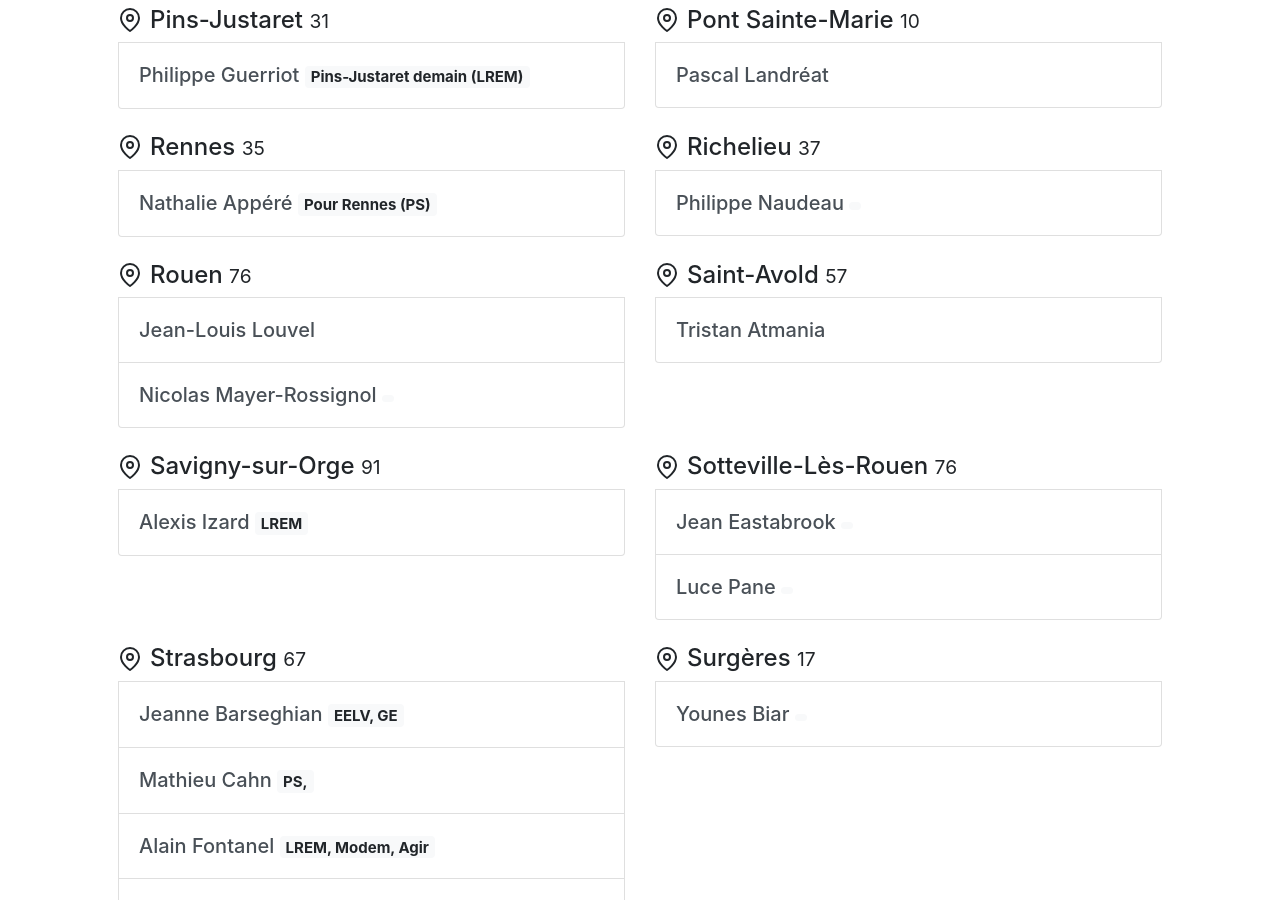
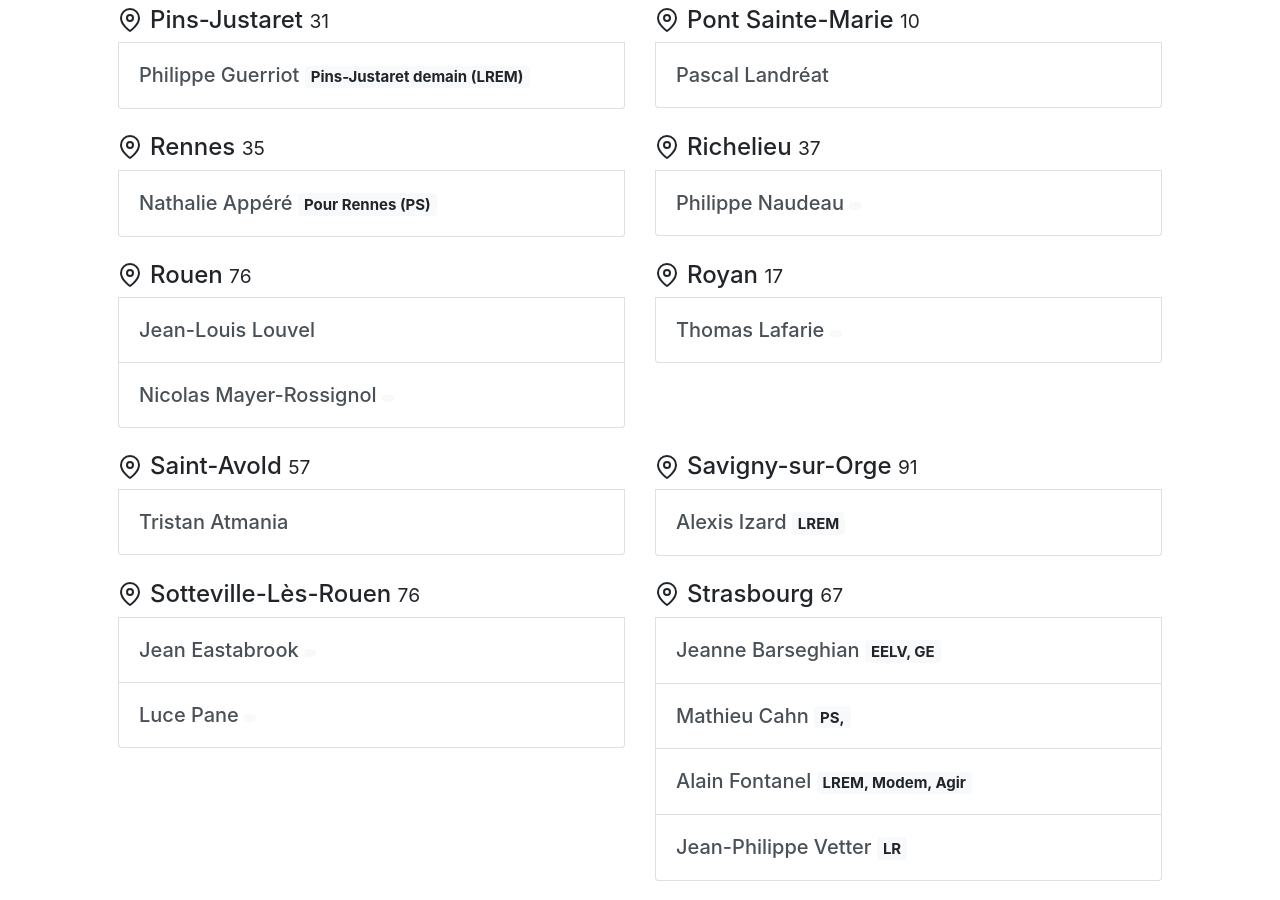
Before and after one commit to jeuneseuropeens/ville-europeenne, a Jekyll site: the page built from index.html, in a window 1280 px wide and 900 px high, scrolled down 3768 px. Built offline with Jekyll 4.4.1, drawn with Linux system fonts in a browser that asks for light colours; some web fonts are replaced; a script that is not in the unit is left out.

Commit message:
Update Configuration “signataires”

```diff
--- a/_data/signataires.yml
+++ b/_data/signataires.yml
@@ -196,3 +196,8 @@
     nom: Dumas
     prenom: Christian
     ville: Ingré
+  - departement: '17'
+    liste: Nouvel'R
+    nom: Lafarie
+    prenom: Thomas
+    ville: Royan
```
